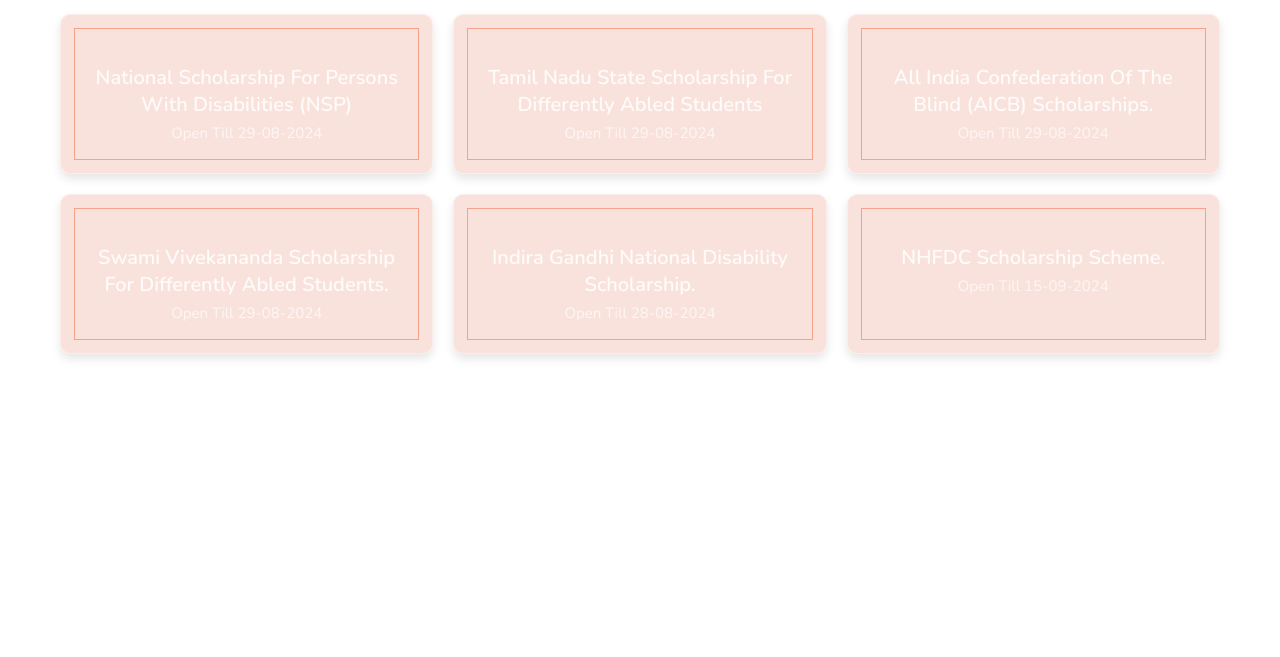
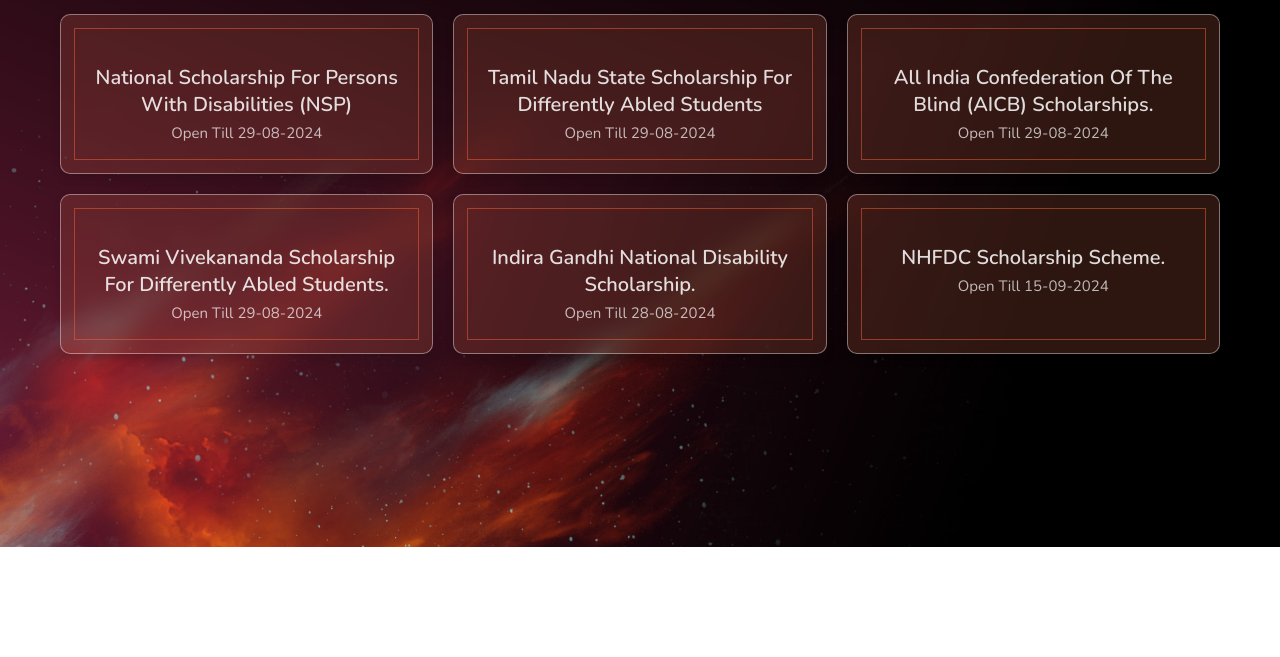
Before and after one commit to prithiknataraj/Schollarship, a plain HTML site: page index.html in a window 1280 px wide. Shown: the part 143-800 px from the top of the page. Drawn offline with nearby package versions, Linux system fonts and the light colour scheme; the site is published under a folder, as on GitHub Pages, so addresses that start at the root find nothing.

Commit message:
Update index.html

```diff
--- a/index.html
+++ b/index.html
@@ -32,7 +32,7 @@
     }
 
     body {
-      background: url("/background.jpg") center/cover no-repeat;
+      background: url("./background.jpg") center/cover no-repeat;
     }
 
     .container {
```
